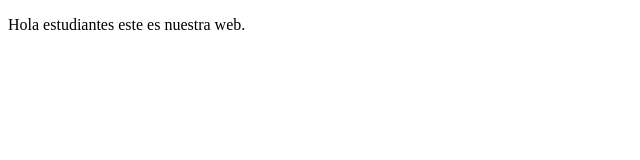
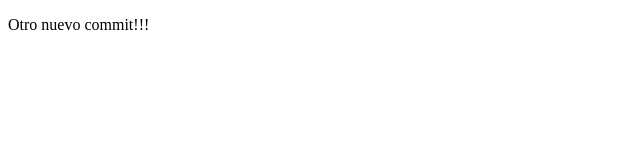
Before and after one commit to anddyraul89/cursoPrework, a plain HTML site: page index.html in a window 1280 px wide. Shown: the whole page, without its empty margins (0-640 px from the left). Drawn offline with Linux system fonts and the light colour scheme.

Commit message:
segundo nuevo cambio

```diff
--- a/index.html
+++ b/index.html
@@ -7,7 +7,7 @@
 </head>
 <body>
     <p>
-        Hola estudiantes este es nuestra web.
+        Otro nuevo commit!!!
     </p>
 </body>
 </html>
```
